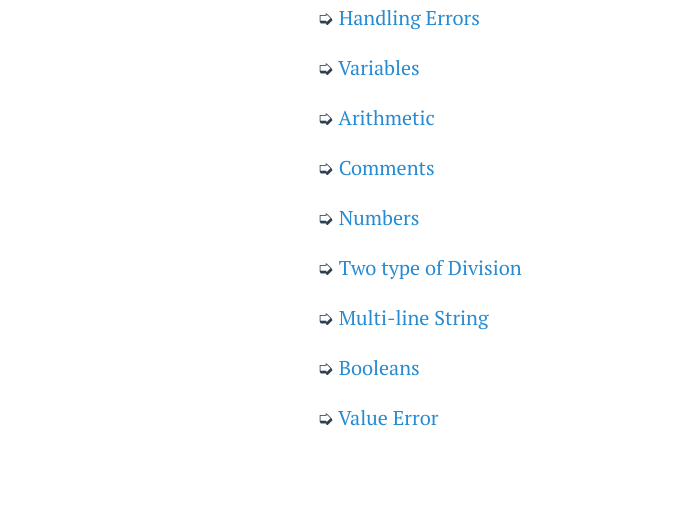
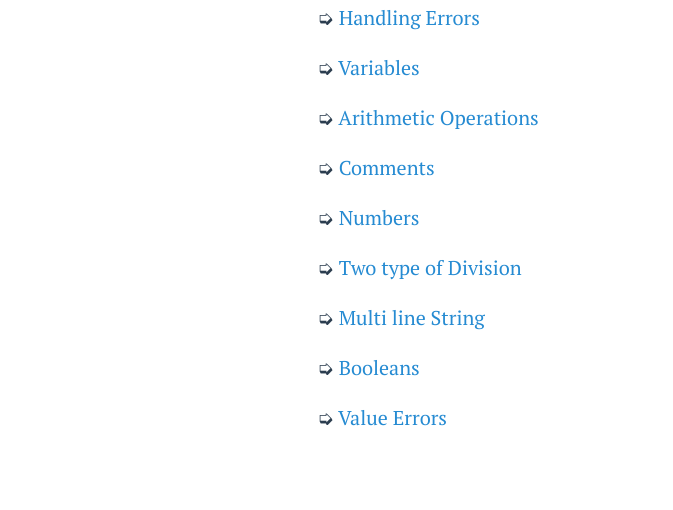
Before and after one commit to g-kutty/py-tour, a Jekyll site: the page built from lessons/01/introduction/index.md, in a window 1280 px wide. Shown: the part 391-901 px from the top of the page, without its empty margins (3-676 px from the left). Built offline with Jekyll 4.4.1, drawn with Linux system fonts in a browser that asks for light colours.

Commit message:
Changed all file names to be singular

```diff
--- a/lessons/01/introduction/index.md
+++ b/lessons/01/introduction/index.md
@@ -8,22 +8,22 @@
 
   ➭ [Print statement](https://g-kutty.github.io/py-tour/lessons/01/introduction/print_statement)
 
-  ➭ [Strings](https://g-kutty.github.io/py-tour/lessons/01/introduction/strings)
+  ➭ [Strings](https://g-kutty.github.io/py-tour/lessons/01/introduction/string)
 
-  ➭ [Handling Errors](https://g-kutty.github.io/py-tour/lessons/01/introduction/handling_errors)
+  ➭ [Handling Errors](https://g-kutty.github.io/py-tour/lessons/01/introduction/error_handling)
 
-  ➭ [Variables](https://g-kutty.github.io/py-tour/lessons/01/introduction/variables)
+  ➭ [Variables](https://g-kutty.github.io/py-tour/lessons/01/introduction/variable)
 
-  ➭ [Arithmetic](https://g-kutty.github.io/py-tour/lessons/01/introduction/arithmetic)
+  ➭ [Arithmetic Operations](https://g-kutty.github.io/py-tour/lessons/01/introduction/arithmetic)
 
-  ➭ [Comments](https://g-kutty.github.io/py-tour/lessons/01/introduction/comments)
+  ➭ [Comments](https://g-kutty.github.io/py-tour/lessons/01/introduction/comment)
 
-  ➭ [Numbers](https://g-kutty.github.io/py-tour/lessons/01/introduction/numbers)
+  ➭ [Numbers](https://g-kutty.github.io/py-tour/lessons/01/introduction/number)
 
-  ➭ [Two type of Division](https://g-kutty.github.io/py-tour/lessons/01/introduction/two_types_of_division)
+  ➭ [Two type of Division](https://g-kutty.github.io/py-tour/lessons/01/introduction/types_of_division)
 
-  ➭ [Multi-line String](https://g-kutty.github.io/py-tour/lessons/01/introduction/multi_line_strings)
+  ➭ [Multi line String](https://g-kutty.github.io/py-tour/lessons/01/introduction/multi_line_string)
 
-  ➭ [Booleans](https://g-kutty.github.io/py-tour/lessons/01/introduction/booleans)
+  ➭ [Booleans](https://g-kutty.github.io/py-tour/lessons/01/introduction/boolean)
 
-  ➭ [Value Error](https://g-kutty.github.io/py-tour/lessons/01/introduction/value_errors)
+  ➭ [Value Errors](https://g-kutty.github.io/py-tour/lessons/01/introduction/value_error)
```
Also changed, not shown: lessons/01/introduction/boolean.md (renamed from lessons/01/introduction/booleans.md), lessons/01/introduction/comment.md (renamed from lessons/01/introduction/comments.md), lessons/01/introduction/error_handling.md (renamed from lessons/01/introduction/handling_errors.md), lessons/01/introduction/multi_line_string.md (renamed from lessons/01/introduction/multi_line_strings.md), lessons/01/introduction/number.md (renamed from lessons/01/introduction/numbers.md), lessons/01/introduction/string.md (renamed from lessons/01/introduction/strings.md), lessons/01/introduction/types_of_division.md (renamed from lessons/01/introduction/two_types_of_division.md), lessons/01/introduction/value_error.md (renamed from lessons/01/introduction/value_errors.md), lessons/01/introduction/variable.md (renamed from lessons/01/introduction/variables.md), lessons/02/string.md (renamed from lessons/02/strings.md), lessons/05/function.md (renamed from lessons/05/functions.md), lessons/07/loop.md (renamed from lessons/07/loops.md), lessons/08/advanced.md (renamed from lessons/08/advanced_topics.md), lessons/09/bitwise_operation.md (renamed from lessons/09/bitwise_operations.md), 1 more files.
